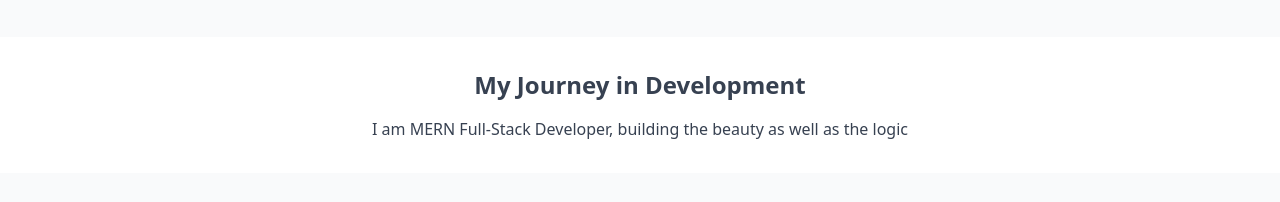
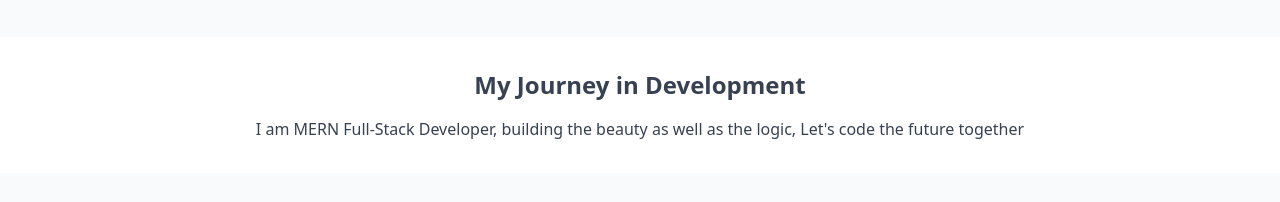
Before and after one commit to samuelAemro12/HCI_assignment_demo, a website with bundled scripts: page samuel.html in a window 1280 px wide. Shown: the part 387-589 px from the top of the page. Built offline with nearby package versions, Linux system fonts and the light colour scheme; files whose address does not match are found by name.

Commit message:
updated the slogan

```diff
--- a/samuel.html
+++ b/samuel.html
@@ -29,7 +29,7 @@
   <section class="py-8 bg-white">
     <div class="container mx-auto px-4">
       <h2 class="text-2xl font-bold text-center mb-4">My Journey in Development</h2>
-      <p class="text-center">I am MERN Full-Stack Developer, building the beauty as well as the logic </p>
+      <p class="text-center">I am MERN Full-Stack Developer, building the beauty as well as the logic, Let's code the future together </p>
     </div>
   </section>
 
```
